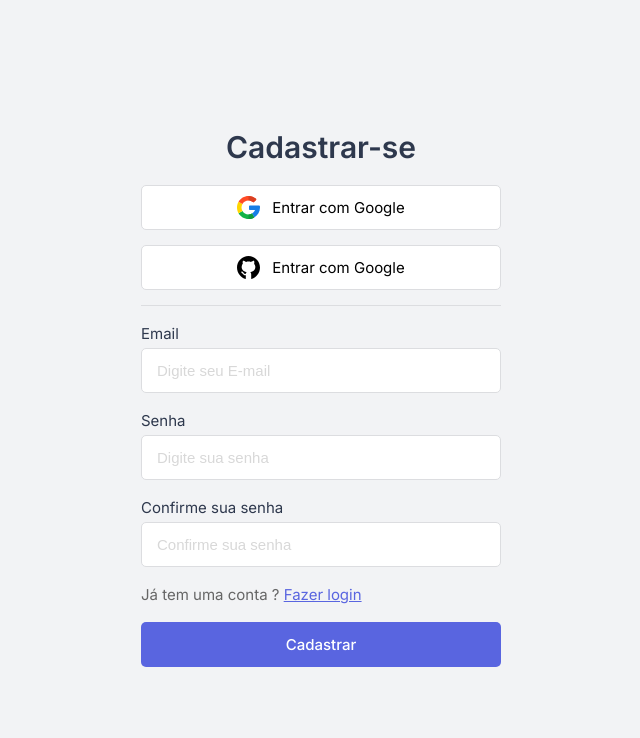
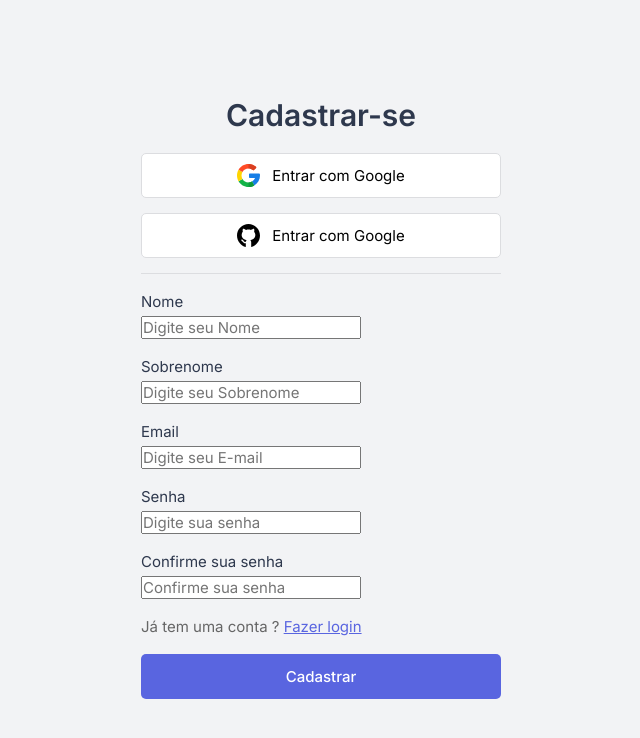
Before and after one commit to miguelsndc/Move.it, a Next.js app: page /signup in a window 1280 px wide. Shown: the top 738 px of the page, without its empty margins (319-959 px from the left). Built offline with nearby package versions, Linux system fonts and the light colour scheme; no server answers.

Commit message:
validate form with hook and add custom error messages

```diff
--- a/src/pages/signup/index.tsx
+++ b/src/pages/signup/index.tsx
@@ -2,10 +2,19 @@ import React from 'react';
 import Head from 'next/head';
 import Link from 'next/link';
 import styles from '../../styles/pages/Signup.module.scss';
+
 import { FormGroup } from '../../components/FormGroup';
-import { InputField } from '../../components/InputField';
 import { SignWithProviderButton } from '../../components/SignInWithProvider';
 import { useAuth } from '../../contexts/AuthContext';
+import useSignUpForm from '../../hooks/useSignUpForm';
+
+export interface SignUpFormData {
+  firstName: string;
+  lastName: string;
+  email: string;
+  password: string;
+  passwordConfirmation: string;
+}
 
 export default function SignUp() {
   const {
@@ -15,13 +24,15 @@ export default function SignUp() {
     user,
   } = useAuth();
 
+  const { register, onSubmit, errors } = useSignUpForm();
+
   return (
     <>
       <Head>
         <title>Cadastro | Move.it</title>
       </Head>{' '}
       <div className={styles.container}>
-        <FormGroup>
+        <FormGroup onSubmit={onSubmit}>
           <h1>Cadastrar-se</h1>
           <SignWithProviderButton imagePath="/icons/google.svg">
             Entrar com Google
@@ -31,28 +42,49 @@ export default function SignUp() {
           </SignWithProviderButton>
           <hr />
           <div>
+            <label htmlFor="firstName">Nome</label>
+            <input
+              type="text"
+              {...register('firstName', { required: true })}
+              placeholder="Digite seu Nome"
+            />
+            {errors.firstName && errors.firstName.message}
+          </div>
+          <div>
+            <label htmlFor="lastName">Sobrenome</label>
+            <input
+              type="text"
+              {...register('lastName')}
+              placeholder="Digite seu Sobrenome"
+            />
+            {errors.lastName && errors.lastName.message}
+          </div>
+          <div>
             <label htmlFor="email">Email</label>
-            <InputField
+            <input
               type="email"
-              name="email"
+              {...register('email')}
               placeholder="Digite seu E-mail"
             />
+            {errors.email && errors.email.message}
           </div>
           <div>
             <label htmlFor="password">Senha</label>
-            <InputField
-              name="password"
+            <input
+              {...register('password')}
               placeholder="Digite sua senha"
               type="password"
             />
+            {errors.password && errors.password.message}
           </div>
           <div>
             <label htmlFor="passwordConfirm">Confirme sua senha</label>
-            <InputField
-              name="passwordConfirm"
+            <input
               placeholder="Confirme sua senha"
+              {...register('passwordConfirmation')}
               type="password"
             />
+            {errors.passwordConfirmation && errors.passwordConfirmation.message}
           </div>
           <div>
             Já tem uma conta ?{' '}
```
